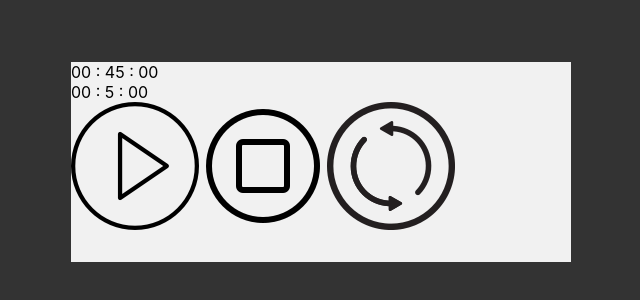
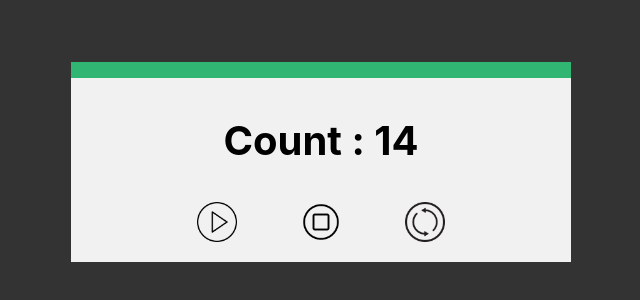
Before and after one commit to mojinet/Learning, a React (Create React App) app in the folder React/2. Pomodoro/pomodoro/: page / in a window 1280 px wide. Shown: the part 238-538 px from the top of the page, without its empty margins (319-959 px from the left). Built offline with nearby package versions, Linux system fonts and the light colour scheme.

Commit message:
add Control component

```diff
--- /dev/null
+++ b/React/2. Pomodoro/pomodoro/src/components/Control.js
@@ -0,0 +1,21 @@
+import playIcon from '../assets/002-play-button.png'
+import stopIcon from '../assets/001-stop-button.png'
+import resetIcon from '../assets/003-reset.png'
+
+function Control({name, onClick}){
+    return (
+        <div className={name + '-control'} onClick={onClick}>
+            <img src={getIcon(name)} alt={name + ' icon'}/>
+        </div>
+    )
+}
+
+function getIcon(name){
+    switch (name){
+        case 'play' : return playIcon;
+        case 'stop' : return stopIcon;
+        case 'reset' : return resetIcon;
+    }
+}
+
+export default Control
--- a/React/2. Pomodoro/pomodoro/src/components/Pomodoro.js
+++ b/React/2. Pomodoro/pomodoro/src/components/Pomodoro.js
@@ -1,30 +1,30 @@
 import '../style/Pomodoro.scss'
-import playIcon from '../assets/002-play-button.png'
-import stopIcon from '../assets/001-stop-button.png'
-import resetIcon from '../assets/003-reset.png'
+import Control from "./Control";
+// import Timer from "./Timer";
+import {useState, useEffect} from "react";
 
+// todo why dont work ?
 function Pomodoro(){
+    const [timer, setTimer] = useState(10)
+    useEffect(() =>{
+        const timer = setInterval(()=>{
+            console.log(timer)
+            setTimer(timer - 1)
+        },1000)
+        return () => clearInterval(timer)
+    },[timer])
+
     return (
         <div className="Pomodoro">
             <div className="top-progress"></div>
             <div className="timers">
-                <div className="work-timer">
-                    00 : 45 : 00
-                </div>
-                <div className="pause-timer">
-                    00 : 5 : 00
-                </div>
+                <div>Count : {timer}</div>
+                {/*<Timer time={timerWork} />*/}
             </div>
             <div className="controls">
-                <div className="play-control">
-                    <img src={playIcon} alt="Play icon"/>
-                </div>
-                <div className="stop-control">
-                    <img src={stopIcon} alt="Stop icon"/>
-                </div>
-                <div className="reset-control">
-                    <img src={resetIcon} alt="Reset icon"/>
-                </div>
+                <Control name="play"/>
+                <Control name="stop"/>
+                <Control name="reset"/>
             </div>
         </div>
     )
--- /dev/null
+++ b/React/2. Pomodoro/pomodoro/src/components/Timer.js
@@ -0,0 +1,9 @@
+function Timer({time}){
+    return (
+        <div>
+            {time}
+        </div>
+    )
+}
+
+export default Timer
--- a/React/2. Pomodoro/pomodoro/src/style/Pomodoro.scss
+++ b/React/2. Pomodoro/pomodoro/src/style/Pomodoro.scss
@@ -5,8 +5,31 @@
 
     display: flex;
     flex-direction: column;
+    justify-content: space-between;
+
+    .top-progress{
+        height: 1rem;
+        background-color: #31b572;
+    }
+
+    .timers{
+        display: flex;
+        align-items: center;
+        justify-content: space-around;
+        flex-grow: 1;
+
+        font-size: 2.5rem;
+        font-weight: bold;
+    }
 
     .controls{
         display: flex;
+        justify-content: center;
+        gap: 4rem;
+        margin-bottom: 1rem;
+
+        img{
+            width: 40px;
+        }
     }
 }
```
